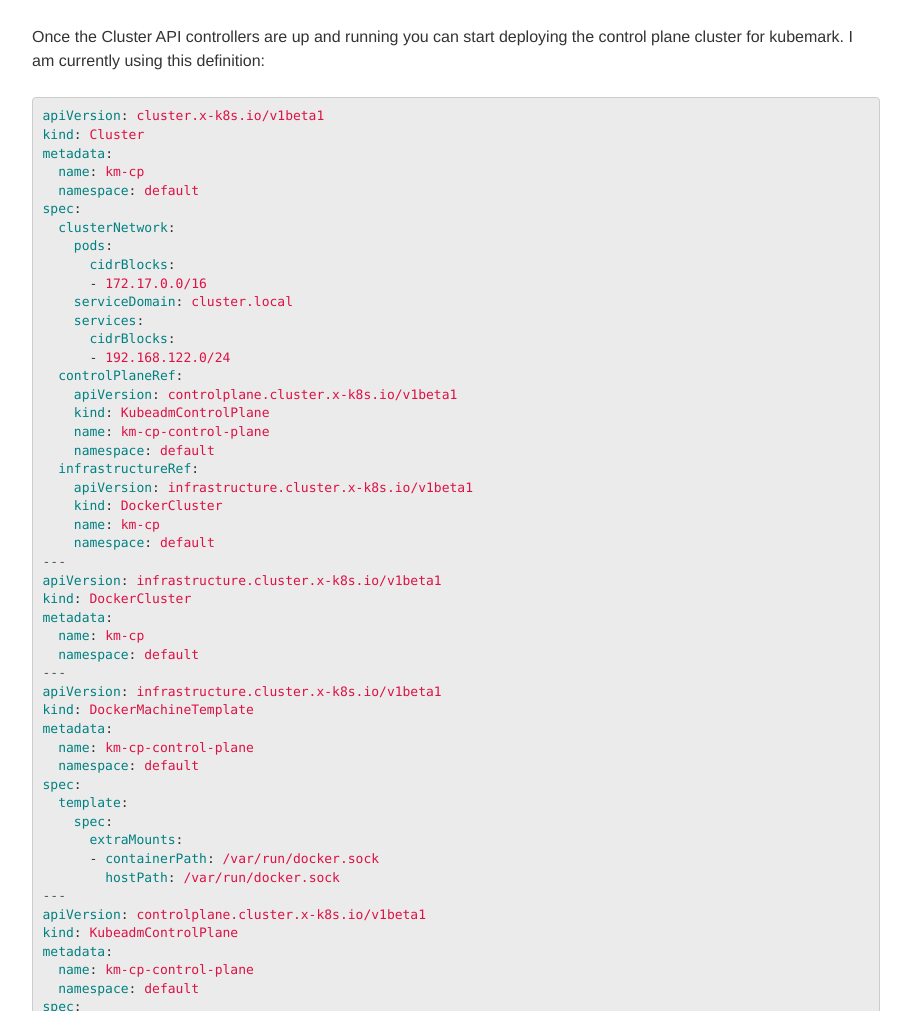
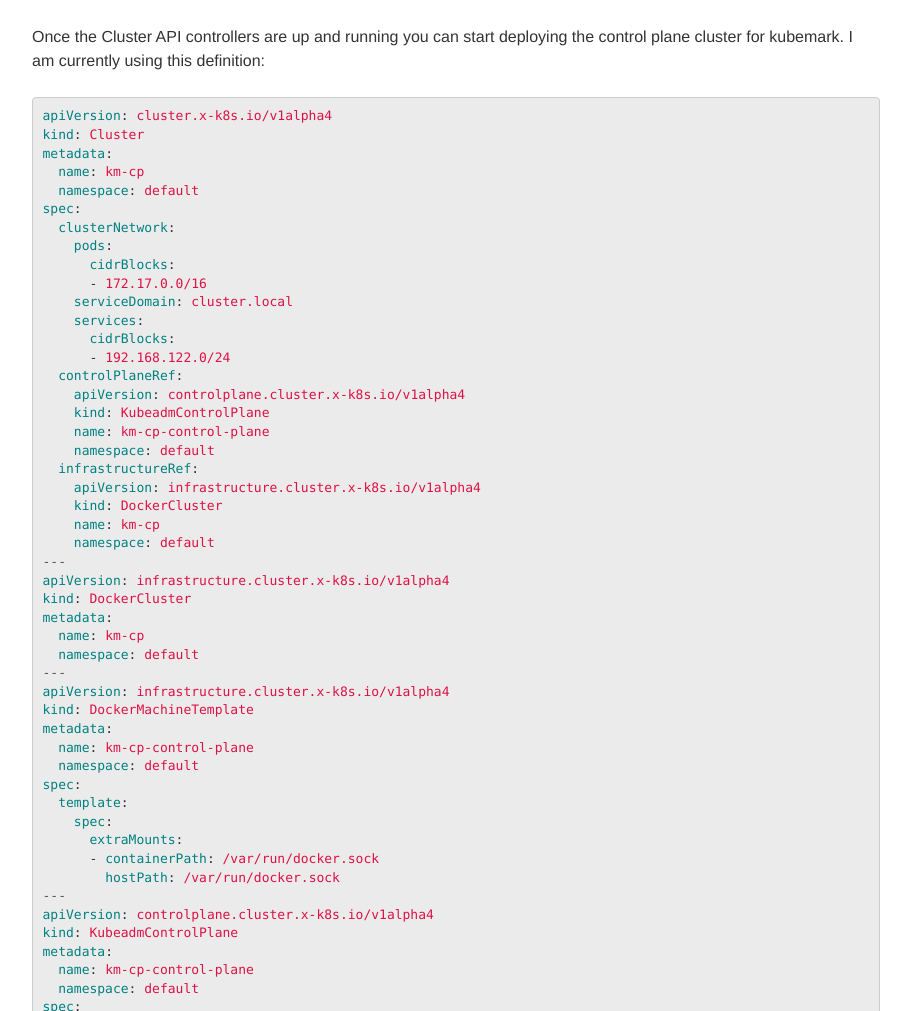
Before and after one commit to elmiko/elmiko.github.io, a Jekyll site: the page built from _posts/2021-10-11-setup-dev-capi-kubemark.markdown, in a window 1280 px wide and 1400 px high, scrolled down 2760 px. Shown: the part 152-1163 px from the top of the window, without its empty margins (38-949 px from the left). Built offline with Jekyll 4.4.1, drawn with Linux system fonts in a browser that asks for light colours; nearby versions of some CDN libraries; some of the changed text lies outside the part shown.

Commit message:
update 2021-10-11 to use v1alpha4 instead of v1beta1

````diff
--- a/_posts/2021-10-11-setup-dev-capi-kubemark.markdown
+++ b/_posts/2021-10-11-setup-dev-capi-kubemark.markdown
@@ -165,7 +165,7 @@ Once the Cluster API controllers are up and running you can start deploying the
 control plane cluster for kubemark. I am currently using this definition:
 
 ```yaml
-apiVersion: cluster.x-k8s.io/v1beta1
+apiVersion: cluster.x-k8s.io/v1alpha4
 kind: Cluster
 metadata:
   name: km-cp
@@ -180,23 +180,23 @@ spec:
       cidrBlocks:
       - 192.168.122.0/24
   controlPlaneRef:
-    apiVersion: controlplane.cluster.x-k8s.io/v1beta1
+    apiVersion: controlplane.cluster.x-k8s.io/v1alpha4
     kind: KubeadmControlPlane
     name: km-cp-control-plane
     namespace: default
   infrastructureRef:
-    apiVersion: infrastructure.cluster.x-k8s.io/v1beta1
+    apiVersion: infrastructure.cluster.x-k8s.io/v1alpha4
     kind: DockerCluster
     name: km-cp
     namespace: default
 ---
-apiVersion: infrastructure.cluster.x-k8s.io/v1beta1
+apiVersion: infrastructure.cluster.x-k8s.io/v1alpha4
 kind: DockerCluster
 metadata:
   name: km-cp
   namespace: default
 ---
-apiVersion: infrastructure.cluster.x-k8s.io/v1beta1
+apiVersion: infrastructure.cluster.x-k8s.io/v1alpha4
 kind: DockerMachineTemplate
 metadata:
   name: km-cp-control-plane
@@ -208,7 +208,7 @@ spec:
       - containerPath: /var/run/docker.sock
         hostPath: /var/run/docker.sock
 ---
-apiVersion: controlplane.cluster.x-k8s.io/v1beta1
+apiVersion: controlplane.cluster.x-k8s.io/v1alpha4
 kind: KubeadmControlPlane
 metadata:
   name: km-cp-control-plane
@@ -237,7 +237,7 @@ spec:
           eviction-hard: nodefs.available<0%,nodefs.inodesFree<0%,imagefs.available<0%
   machineTemplate:
     infrastructureRef:
-      apiVersion: infrastructure.cluster.x-k8s.io/v1beta1
+      apiVersion: infrastructure.cluster.x-k8s.io/v1alpha4
       kind: DockerMachineTemplate
       name: km-cp-control-plane
       namespace: default
````
